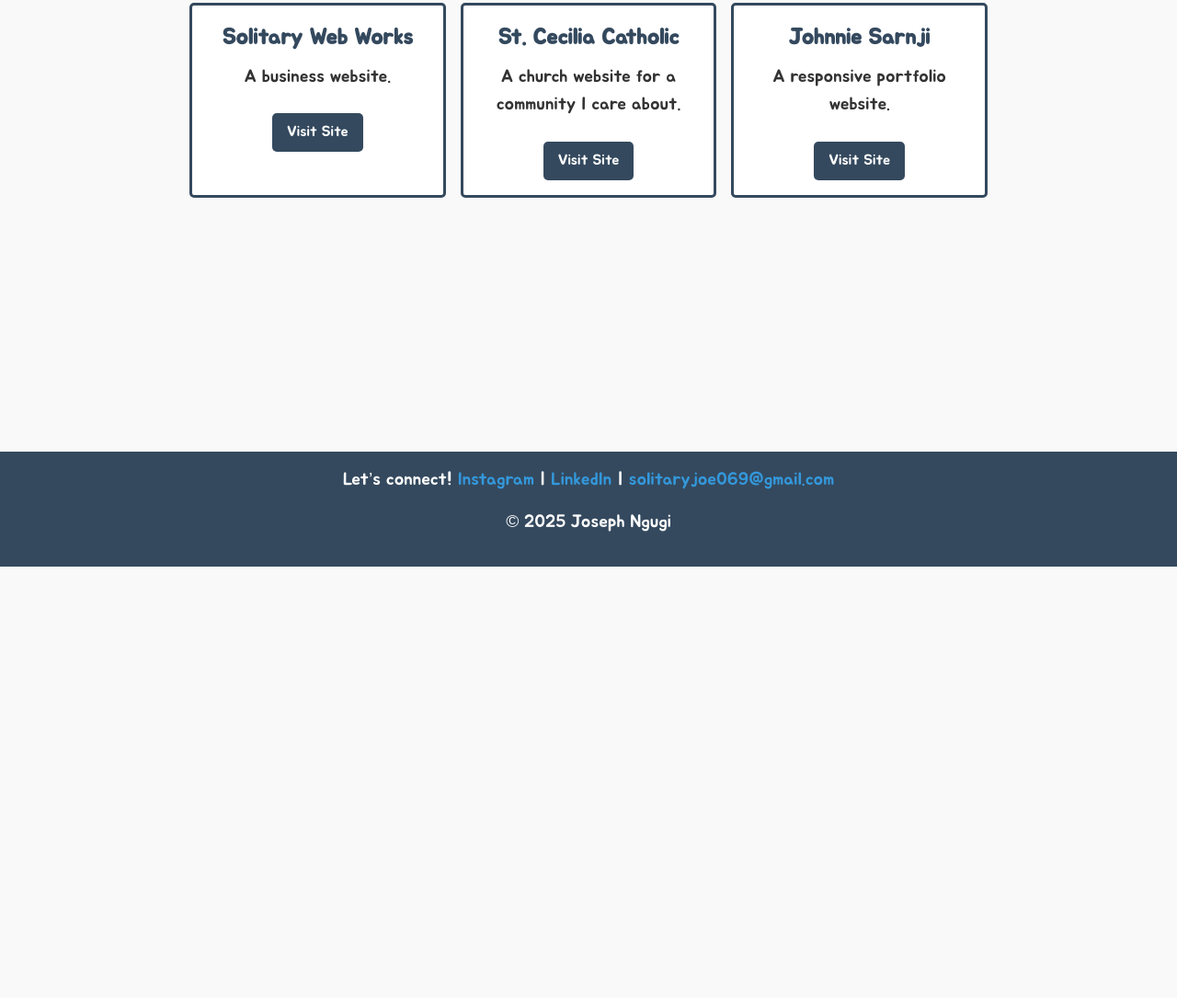
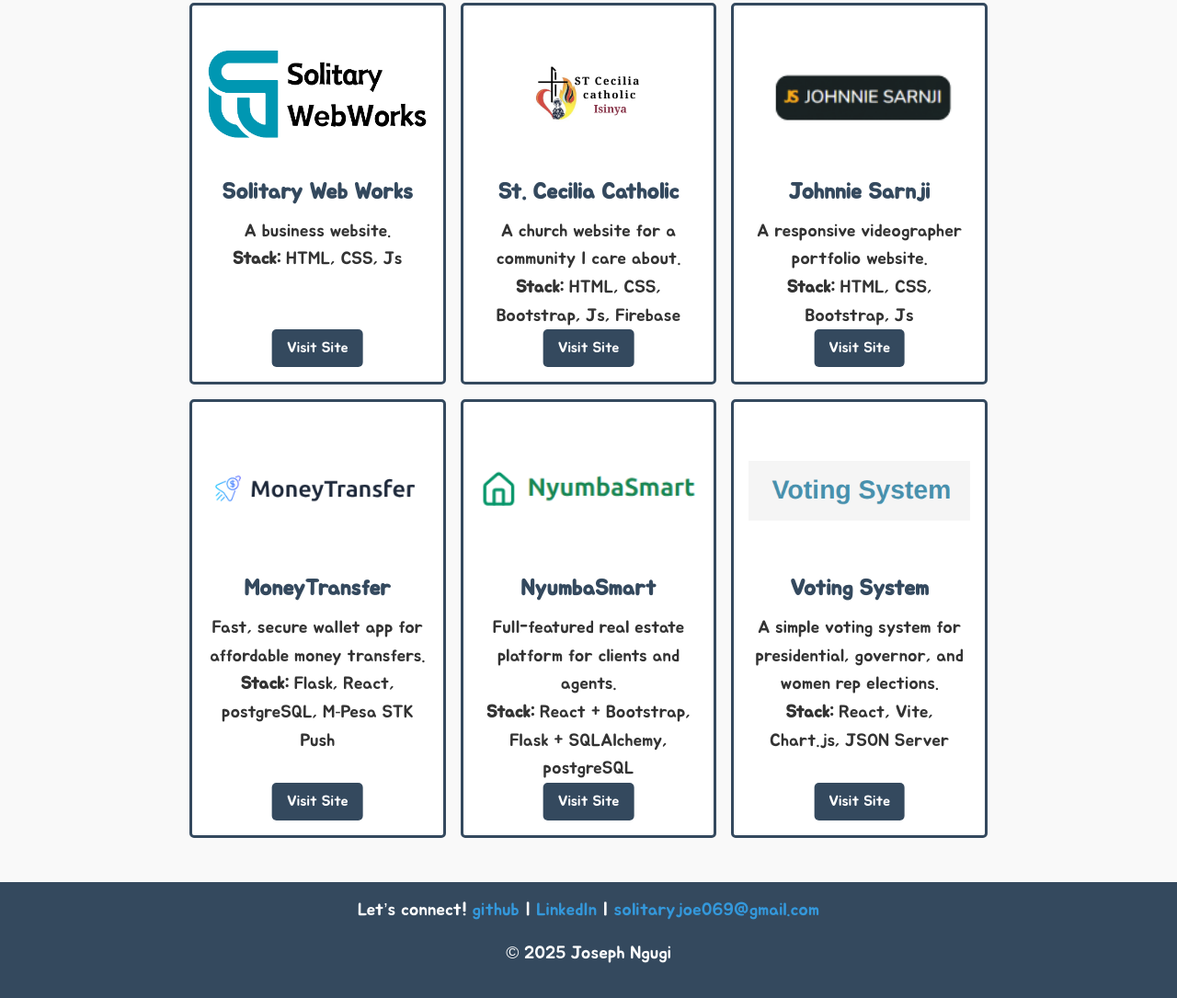
Before and after one commit to JosephNgugi254/personal-vlog, a plain HTML site: page projects.html in a window 1280 px wide. Shown: the part 184-1269 px from the top of the page at 92% size. Before the commit the page ends 800 px from the top, so only its background shows below. Drawn offline with Linux system fonts and the light colour scheme.

Commit message:
made updates

```diff
--- a/projects.html
+++ b/projects.html
@@ -22,28 +22,72 @@
         <div class="project-grid">
            <div class="cards">
                 <div class="project-card">
+                    <img src="images/logo rectangle.png" alt="Solitary Web Works Logo" class="project-logo">
                     <h3>Solitary Web Works</h3>
-                    <p>A business website.</p>
+                    <p>
+                        A business website.
+                        <br>
+                        <strong>Stack:</strong> HTML, CSS, Js
+                    </p>
                     <a href="https://solitarywebworks.netlify.app" target="_blank" class="btn">Visit Site</a>
                 </div>
                 <div class="project-card">
+                    <img src="images/ST CECILIS LOGO FINAL.png" alt="st cecelia logo" class="project-logo">
                     <h3>St. Cecilia Catholic</h3>
-                    <p>A church website for a community I care about.</p>
+                    <p>
+                        A church website for a community I care about.
+                        <br>
+                        <strong>Stack:</strong> HTML, CSS, Bootstrap, Js, Firebase
+                    </p>
                     <a href="https://stceciliacatholicisinya.netlify.app" target="_blank" class="btn">Visit Site</a>
                 </div>
                 <div class="project-card">
+                    <img src="images/johnnie-sarnji logo.PNG" alt="johnnie sarnji logo" class="project-logo">
                     <h3>Johnnie Sarnji</h3>
-                    <p>A responsive portfolio website.</p>
+                    <p>
+                        A responsive videographer portfolio website.
+                        <br>
+                        <strong>Stack:</strong> HTML, CSS, Bootstrap, Js
+                    </p>
                     <a href="https://johnniesarnji.netlify.app" target="_blank" class="btn">Visit Site</a>
+                </div>
+                <div class="project-card">
+                    <img src="images/money-tranfer-app.png" alt="money transfer logo" class="project-logo">
+                    <h3>MoneyTransfer</h3>
+                    <p>
+                        Fast, secure wallet app for affordable money transfers.<br>
+                        <strong>Stack:</strong> Flask, React, postgreSQL, M‑Pesa STK Push
+                    </p>
+                    <a href="https://money-transfer-d.onrender.com" target="_blank" class="btn">Visit Site</a>
+                </div>
+                <div class="project-card">
+                    <img src="images/Nyumba smart logo.png" alt="nyumba smart logo" class="project-logo">
+                    <h3>NyumbaSmart</h3>
+                    <p>
+                        Full-featured real estate platform for clients and agents.<br>
+                        <strong>Stack:</strong> React + Bootstrap, Flask + SQLAlchemy, postgreSQL
+                    </p>
+                    <a href="https://real-estate-management-system-bycp.onrender.com/" class="btn" target="_blank">Visit Site</a>
+                </div>
+                <div class="project-card">
+                    <img src="images/voting system logo.png" alt="voting system logo" class="project-logo">
+                    <h3>Voting System</h3>
+                    <p>
+                        A simple voting system for presidential, governor, and women rep elections.<br>
+                        <strong>Stack:</strong> React, Vite, Chart.js, JSON Server
+                    </p>
+                    <a href="https://thevotingsystem.netlify.app/" target="_blank" class="btn">Visit Site</a>
                 </div>
            </div>
         </div>
     </section>
 
     <footer>
-        <p>Let’s connect! <a href="https://instagram.com/solitary_joe" target="_blank">Instagram</a> |
-        <a href="https://www.linkedin.com/in/joseph-ngugi-2a78991b7" target="_blank">LinkedIn</a> |
-        <a href="mailto:solitaryjoe069@gmail.com">solitaryjoe069@gmail.com</a></p>
+        <p>Let’s connect!
+            <a href="https://github.com/JosephNgugi254" target="_blank">github</a> |
+            <a href="https://www.linkedin.com/in/joseph-ngugi-2a78991b7" target="_blank">LinkedIn</a> |
+            <a href="mailto:solitaryjoe069@gmail.com">solitaryjoe069@gmail.com</a>
+        </p>
         <p>© 2025 Joseph Ngugi</p>
     </footer>
 
--- a/style.css
+++ b/style.css
@@ -102,15 +102,20 @@ header {
 
 /* Projects Grid */
 .project-grid {
-    display: flex;
-    flex-direction: column;
-    gap: 1rem;
     margin-top: 1rem;
+}
+.project-logo {
+    width: 100%;
+    height: 10rem;
+    aspect-ratio: 1/1;
+    object-fit: contain;
+    margin: 0 auto 0.5rem auto;
+    display: block;
 }
 
 .cards {
-    display: flex;
-    flex-direction: row;
+    display: grid;
+    grid-template-columns: repeat(3, 1fr);
     gap: 1rem;
 }
 
@@ -120,6 +125,15 @@ header {
     border: 3px solid #34495e;
     border-radius: 5px;
     width: 100%;
+    display: flex;
+    flex-direction: column;
+    min-height: 270px;
+    position: relative;
+}
+
+.project-card p {
+    flex-grow: 1;
+    margin-bottom: 2.5rem;
 }
 
 .project-brief {
@@ -128,10 +142,18 @@ header {
 }
 
 .view-more-btn {
+    width: 100%;
     display: flex;
-    flex-direction: column;
     justify-content: center;
     align-items: center;
+    margin: 2rem 0 0 0;
+    position: static;
+}
+
+.projects-preview .btn {
+    position: static;
+    transform: none;
+    margin: 0;
 }
 
 .btn {
@@ -141,7 +163,11 @@ header {
     color: white;
     text-decoration: none;
     border-radius: 5px;
-    margin-top: 0.5rem;
+    position: absolute;
+    left: 50%;
+    bottom: 1rem;
+    transform: translateX(-50%);
+    margin: 0;
 }
 
 .btn:hover {
@@ -205,13 +231,21 @@ footer a:hover {
     color: white;
 }
 
+@media (max-width: 900px) {
+    .cards {
+        grid-template-columns: 1fr 1fr;
+    }
+}
+
 @media (max-width: 600px) {
     .cards {
-        flex-direction: column;
-        align-items: center;
+        grid-template-columns: 1fr;
     }
-
     .project-card {
-        width: 100%;
+        min-height: 270px;
+    }
+    .project-logo {
+        height: 70px;
+        max-height: 90px;
     }
 }
```
Also changed, not shown: about.html (+5 -3 lines), contact.html (+6 -4 lines), index.html (+5 -3 lines), images/Nyumba smart logo.png (added), images/ST CECILIS LOGO FINAL.png (added), images/johnnie-sarnji logo.PNG (added), images/logo rectangle.png (added), images/money-tranfer-app.png (added), images/sarnji logo.PNG (added), images/voting system logo.png (added).
